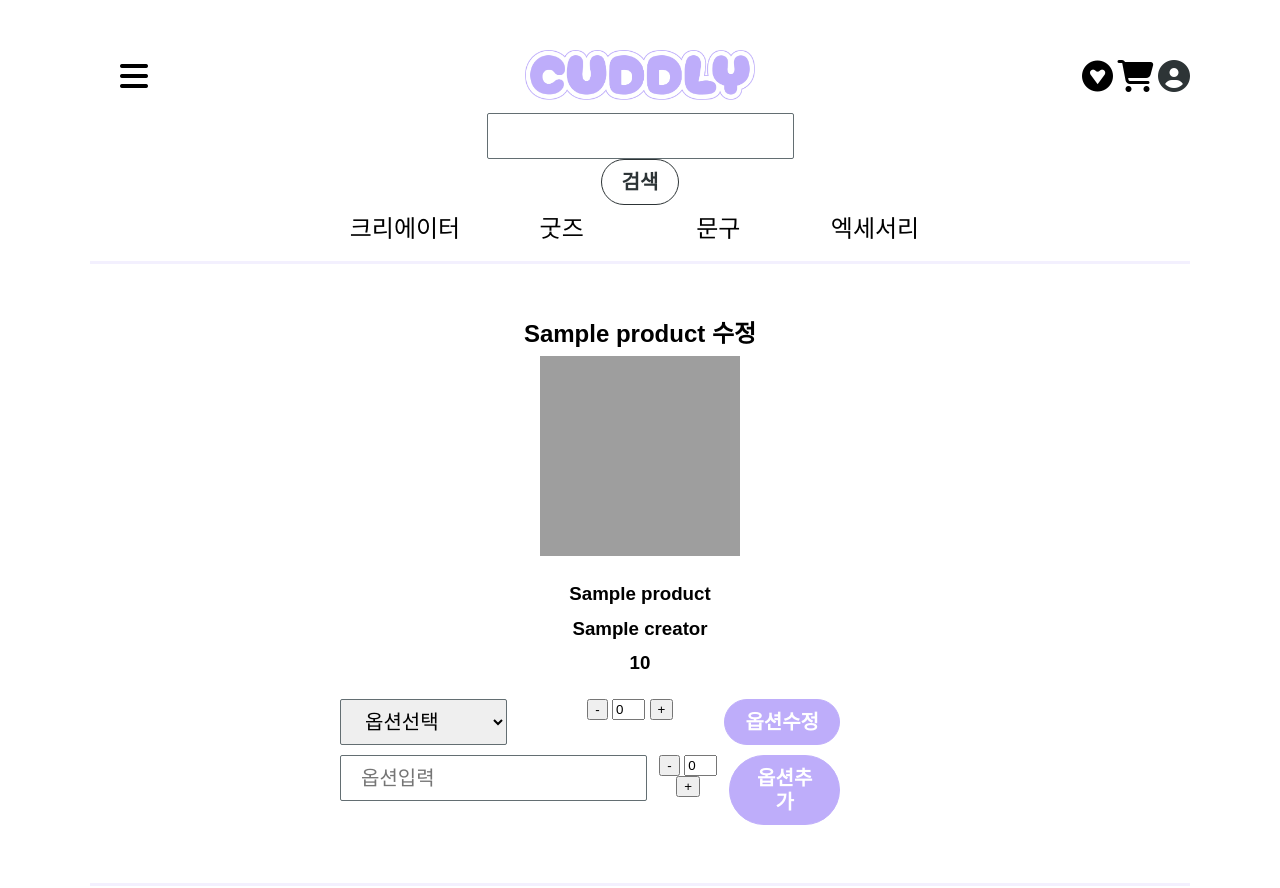
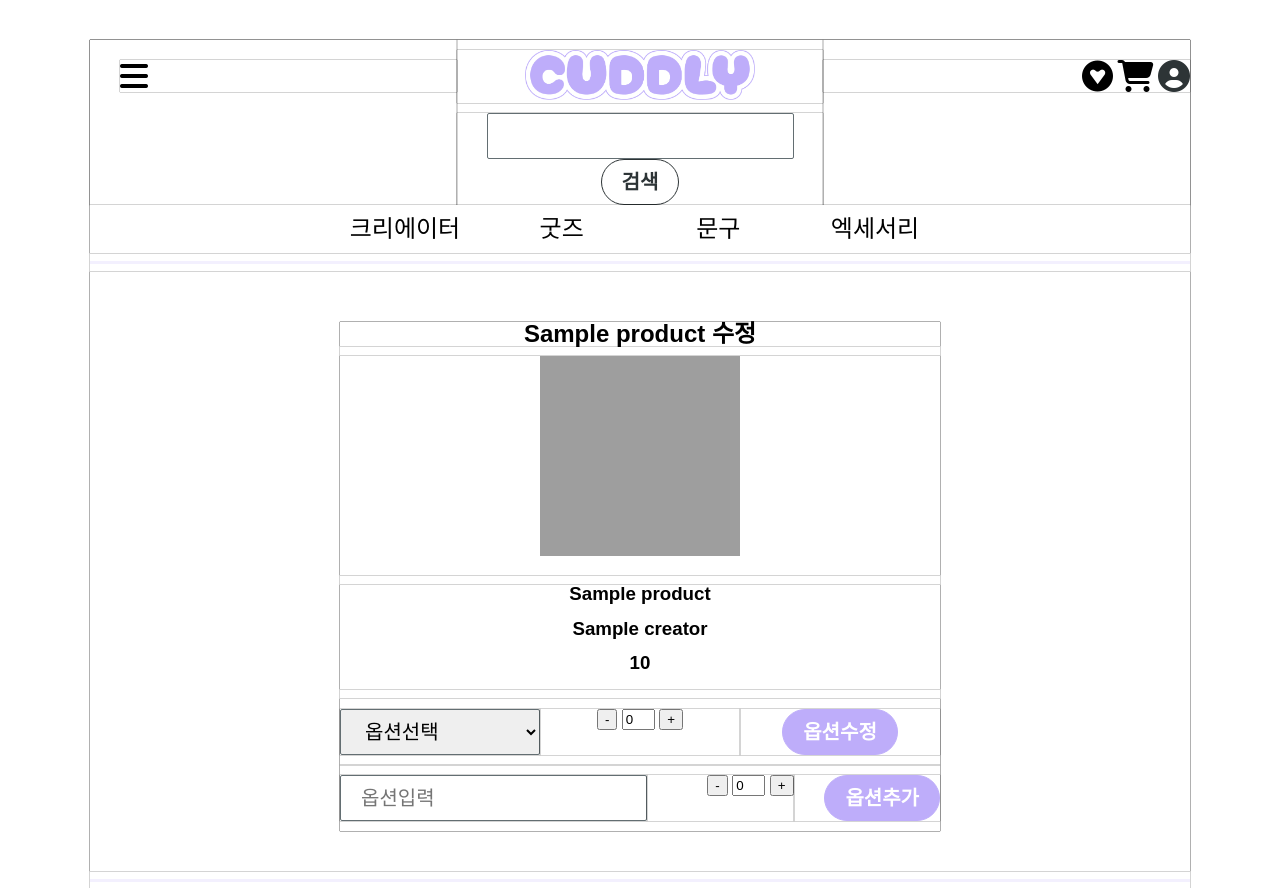
Before and after one commit to Jelo777/kh12-semi-cuddly, a Java web app: template cuddly/src/main/webapp/WEB-INF/views/admin/product/edit.jsp in a window 1280 px wide. Shown: the top 888 px of the page. Run offline with Spring Boot 4, a stand-in JSP engine, Linux system fonts and the light colour scheme; the template is opened without the code that fills it: most values are stand-ins (such as "Sample title", 1, 10 or a date in 2020); grey boxes are pictures that could not be loaded.

Commit message:
옵션 수정/추가/중복방지 기능

```diff
--- a/cuddly/src/main/java/com/kh/cuddly/dao/CreatorDao.java
+++ b/cuddly/src/main/java/com/kh/cuddly/dao/CreatorDao.java
@@ -10,7 +10,7 @@ public interface CreatorDao {
 	boolean isNewCreator(String creatorName);
 
 
-	CreatorDto selectOneByProductNo(int productNo);
+	CreatorDto selectOneByProductNo(int productNo);//상품과 연결된 크리에이터 검색
 	CreatorDto selectOne(String creatorName);
 	CreatorDto selectOne(int creatorNo);
 	List<CreatorDto> selectList();
--- a/cuddly/src/main/java/com/kh/cuddly/dao/CreatorDaoImpl.java
+++ b/cuddly/src/main/java/com/kh/cuddly/dao/CreatorDaoImpl.java
@@ -42,7 +42,7 @@ public class CreatorDaoImpl implements CreatorDao{
 	}
 
 	@Override
-	public CreatorDto selectOneByProductNo(int productNo) {
+	public CreatorDto selectOneByProductNo(int productNo) {//상품과 연결된 크리에이터 검색
 		String sql = "select * from product p "
 								+ "inner join creator_product cp on cp.product_no = p.product_no "
 								+ "inner join creator c on c.creator_no = cp.creator_no "
@@ -68,7 +68,6 @@ public class CreatorDaoImpl implements CreatorDao{
 		return list.isEmpty()?null : list.get(0);
 	}
 
-
 	@Override
 	public List<CreatorDto> selectList() {
 		String sql = "select * from creator";
--- a/cuddly/src/main/java/com/kh/cuddly/dao/ProductOptionDao.java
+++ b/cuddly/src/main/java/com/kh/cuddly/dao/ProductOptionDao.java
@@ -9,4 +9,8 @@ public interface ProductOptionDao {
 	int sequence();
 	void insert(ProductOptionDto productOptionDto);
 	List<ProductOptionDto> selectListByProductNo(int productNo);
+
+	int update(ProductOptionDto productOptionDto);//옵션수정
+	boolean findOptionName(ProductOptionDto productOptionDto);//옵선추가에서 중복확인
+
 }
--- a/cuddly/src/main/webapp/WEB-INF/views/admin/product/edit.jsp
+++ b/cuddly/src/main/webapp/WEB-INF/views/admin/product/edit.jsp
@@ -4,9 +4,51 @@
 
 <jsp:include page="/WEB-INF/views/template/header.jsp"></jsp:include>
 
-<script src="/js/adminOptionCount.js"></script>
+<script src="/js/adminInsertOptionCount.js"></script>
+<script>
 
-<form action="edit" method="post" enctype="multipart/form-data">
+var optionList = [0];
+
+<c:forEach  var="productOptionDto" items="${list}" >
+	optionList.push(${productOptionDto.productOptionStock});
+</c:forEach>
+
+function changeOption(value){
+
+	var getindex = value.selectedIndex;
+	var getValue = optionList[getindex];
+
+	var Myelement = document.getElementById("optionValue");
+	Myelement.value = getValue;
+
+}
+
+function addOption(){
+	var formData = $("#edit").serialize();
+
+	$.ajax({
+        url:'edit',
+        type : 'POST',
+        data : formData,
+        dataType: 'text',
+        success: function (data) {
+        	if(data == 'null'){
+        		alert("옵션명이 없습니다");
+        	}else if(data == 'fail'){
+        		alert("이미 등록 된 옵션입니다.");
+        	}else{
+        		location.reload();
+        	}
+        },
+        error: function (request, error) {
+            alert('code:'+request.status+"msg:"+request.responseText+"error:"+error);
+        }
+    });
+}
+
+
+</script>
+
 	<div class="container w-600">
 		<div class="row">
 			<h1>${productDto.productName} 수정</h1>
@@ -22,49 +64,52 @@
 			<h3>${productDto.productPrice}</h3><br>
 		</div>
 
-		<div class="flex-container w-500">
-        	<div class="w-100 left">
-            	<select class="form-input w-100">
+	<form action="editUpdate" method="post" enctype="multipart/form-data">
+
+		<div class="flex-container w-100">
+			<input type="hidden" name="productNo" value="${productDto.productNo}">
+
+        	<div class="row w-100" style="float:left">
+            	<select name="productOptionNo" class="form-input w-100" onchange="changeOption(this);">
                 	<option>옵션선택</option>
+                	<c:forEach var="productOptionDto" items="${list}">
+                			<option value="${productOptionDto.productOptionNo}">${productOptionDto.productOptionName}</option>
+                	</c:forEach>
             	</select>
         	</div>
 
-        	<div class="w-100 right">
+        	<div class="row w-100" style="float:right">
             	<button type="button" class="editMinus">-</button>
-            	<input type="text" class="editNumBox" min="0" value="0" size="1em">
+            		<input name="productOptionStock" id="optionValue" type="text" class="editNumBox" min="0" value="0" size="1em">
             	<button type="button" class="editPlus">+</button>
         	</div>
 
-        	<div class="w-100 right">
-            	<button class="btn btn-positive" type="button">옵션수정</button>
+        	<div class="row w-100" style="float:right">
+            	<button class="btn btn-positive" type="submit">옵션수정</button>
         	</div>
         </div>
+	</form>
 
-	<div class="flex-container w-500">
-        <div class="row">
+	<form id="edit" onsubmit="return false();" autocomplete="off">
+	<div class="flex-container w-100">
+		<input type="hidden" name="productNo" value="${productDto.productNo}">
+
+        <div class="row w-100 let">
             <input class="form-input" type="text" name="productOptionName" placeholder="옵션입력">
         </div>
 
-        <div class="row">
+        <div class="row w-100 right">
             <button type="button" class="insertMinus">-</button>
             <input type="text" class="insertNumBox" name="productOptionStock" min="0" value="0" size="1em">
             <button type="button" class="insertPlus">+</button>
         </div>
 
-        <div class="row">
-            <button class="btn btn-positive" type="submit">옵션추가</button>
+        <div class="row w-100 right">
+            <button class="btn btn-positive" type="submit" onclick="addOption();" >옵션추가</button>
         </div>
  	</div>
-
-<!-- 		<div class="row"> -->
-				<input type="hidden" name="productNo" value="${productDto.productNo}">
-<!-- 			<input type="text" name="productOptionName" placeholder="옵션입력"> -->
-<!-- 			<input type="number" name="productOptionStock"> -->
-<!-- 			<button type="submit">옵션등록</button> -->
-<!-- 		</div> -->
-
+	</form>
 
 	</div>
-</form>
 
 <jsp:include page="/WEB-INF/views/template/mypageFooter.jsp"></jsp:include>
--- a/cuddly/src/main/webapp/WEB-INF/views/template/header.jsp
+++ b/cuddly/src/main/webapp/WEB-INF/views/template/header.jsp
@@ -25,7 +25,7 @@
 <link rel="stylesheet" type="text/css" href="/css/reset.css">
 <link rel="stylesheet" type="text/css" href="/css/layout.css">
 <link rel="stylesheet" type="text/css" href="/css/commons.css">
-<!-- <link rel="stylesheet" type="text/css" href="/css/test.css"> -->
+<link rel="stylesheet" type="text/css" href="/css/test.css">
 <style>
 	hr{
 	background:#F3F0FE;
```
Also changed, not shown: cuddly/src/main/java/com/kh/cuddly/controller/AdminController.java (+35 -13 lines), cuddly/src/main/java/com/kh/cuddly/dao/ProductOptionDaoImpl.java (+25 -1 lines), cuddly/src/main/resources/static/js/adminInsertOptionCount.js (renamed from cuddly/src/main/resources/static/js/adminOptionCount.js).
